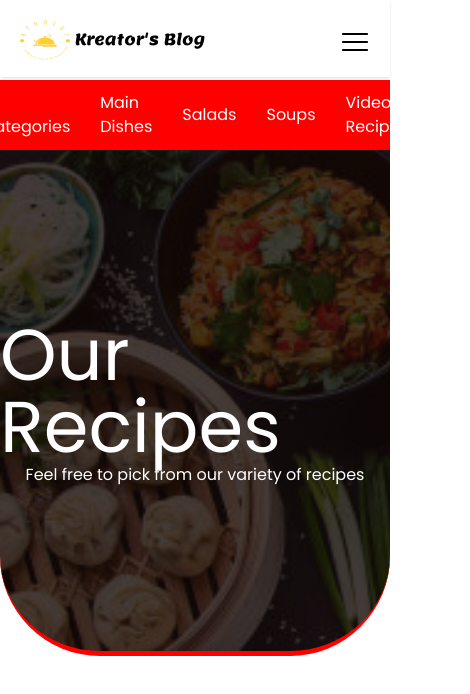
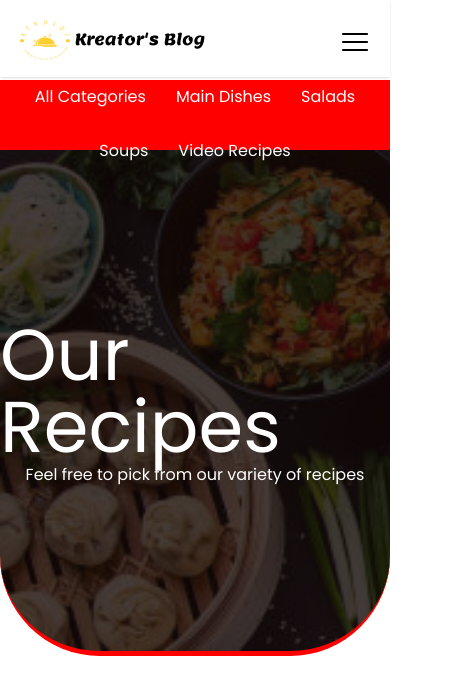
Before and after one commit to Bsoluwanjoba/Blog, a Next.js app: page /recipe/maindish in a window 390 px wide. Shown: the top 694 px of the page, 470 px wide, since content can reach past the window. Built offline with nearby package versions, Linux system fonts and the light colour scheme.

Commit message:
modify files

```diff
--- a/src/app/Components/SpecialRecipe.jsx
+++ b/src/app/Components/SpecialRecipe.jsx
@@ -4,9 +4,9 @@ import styles from './demo.module.css'
 
 export default function Demo() {
   return (
-    <div className='header'>
+    <div className='header mr-[80px] md:mr-0'>
       {/* <h1 className='text-3xl font-black tracking-wider m-auto'>Special Recipe Menu</h1> */}
-     <ul className={styles.accordion}>
+     <ul className={`${styles.accordion} sm:ml-[200px] md:ml-[498px] lg:ml-[498px]`}>
       <li className={styles.item}>
         <div className={styles.content}>
             <span>
--- a/src/app/Components/demo.module.css
+++ b/src/app/Components/demo.module.css
@@ -18,7 +18,6 @@
     color: white;
     line-height: 1.6em;
     border: 7px solid;
-    margin-left: 498px;
     padding-top: 40px;
 
   }
--- a/src/app/layout.jsx
+++ b/src/app/layout.jsx
@@ -18,7 +18,7 @@ export default function RootLayout({ children }) {
          <Navbar />
          {children}
 
-        <Footer />
+        {/* <Footer /> */}
         </body>
 
     </html>
--- a/src/app/recipe/Recipess.jsx
+++ b/src/app/recipe/Recipess.jsx
@@ -5,7 +5,7 @@ export default function Recipess() {
   return (
     <section className='py-[5em]'>
        <nav>
-       <ul className='bg-[red] text-white flex top-[186px] right-0 left-0 h-[70px] z-[-1] justify-center items-center cursor-pointer gap-[20px]'>
+       <ul className='bg-[red] text-white flex top-[186px] right-0 left-0 h-[70px] z-[-1] justify-center items-center cursor-pointer gap-[20px] flex-wrap'>
              <Link href="/recipe" className='cursor-pointer hover:bg-[darkred] p-[5px] rounded-md active:hover:bg-[darkred] '>
              <li >
                 All Categories
```
